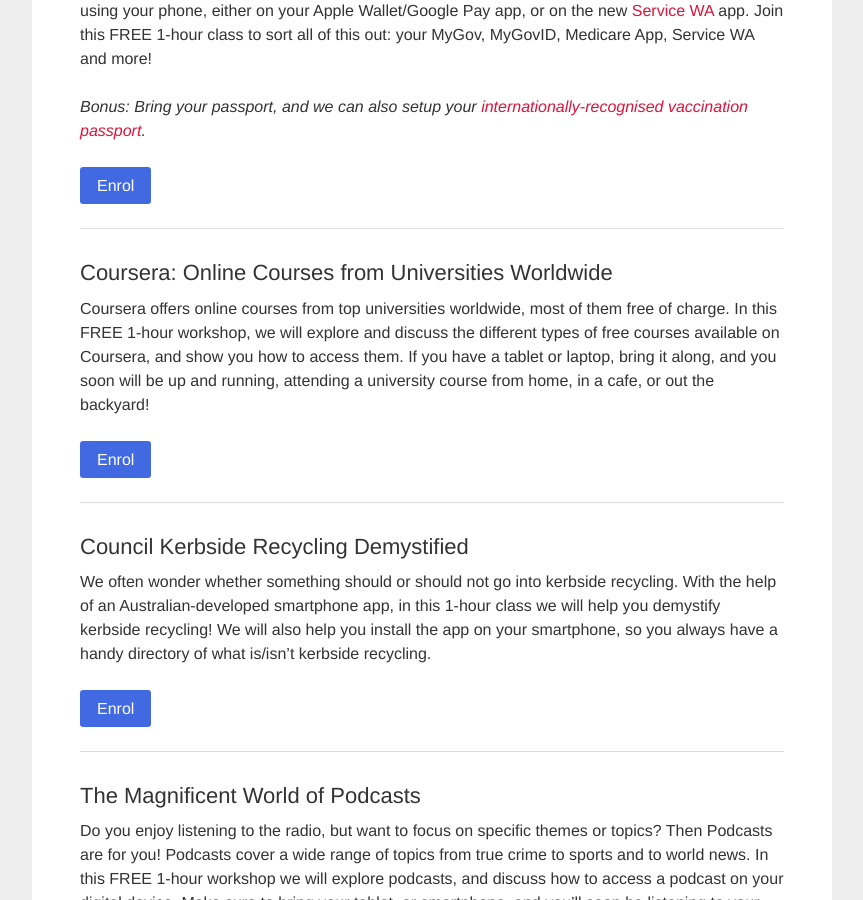
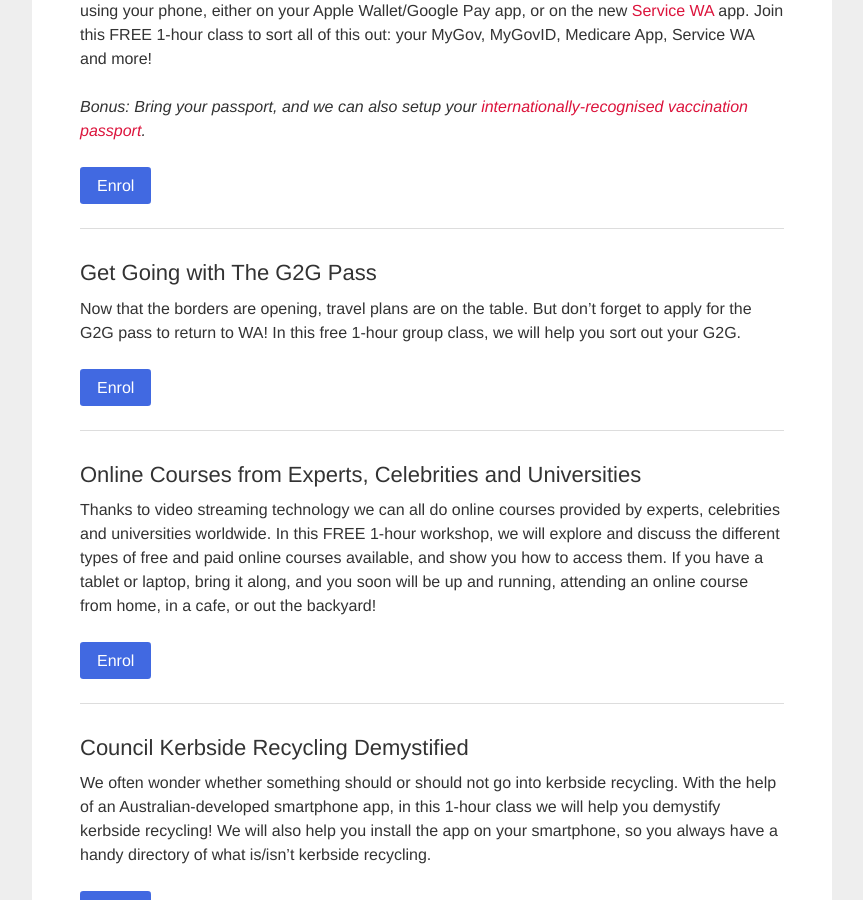
Before and after one commit to auxellbs/splconline.github.io, a Jekyll site: the page built from index.md, in a window 1280 px wide and 900 px high, scrolled down 1226 px. Shown: the whole window, without its empty margins (208-1071 px from the left). Built offline with Jekyll 4.4.1, drawn with Linux system fonts in a browser that asks for light colours.

Commit message:
Update index.md

```diff
--- a/index.md
+++ b/index.md
@@ -30,8 +30,16 @@
 
 ---
 
-### Coursera: Online Courses from Universities Worldwide
-Coursera offers online courses from top universities worldwide, most of them free of charge. In this FREE 1-hour workshop, we will explore and discuss the different types of free courses available on Coursera, and show you how to access them. If you have a tablet or laptop, bring it along, and you soon will be up and running, attending a university course from home, in a cafe, or out the backyard!
+### Get Going with The G2G Pass
+Now that the borders are opening, travel plans are on the table. But don't forget to apply for the G2G pass to return to WA! In this free 1-hour group class, we will help you sort out your G2G.
+
+[Enrol](https://calendly.com/splc-beconnected/g2g){:target="_blank"}{:.btn}
+
+---
+
+### Online Courses from Experts, Celebrities and Universities
+
+Thanks to video streaming technology we can all do online courses provided by experts, celebrities and universities worldwide. In this FREE 1-hour workshop, we will explore and discuss the different types of free and paid online courses available, and show you how to access them. If you have a tablet or laptop, bring it along, and you soon will be up and running, attending an online course from home, in a cafe, or out the backyard!
 
 [Enrol](https://classmanager.com.au/cbin/admin.php?Action=courses&single_course_id=1633&organisation_name=splc&from=org_home){:target="_blank"}{:.btn}
 
```
